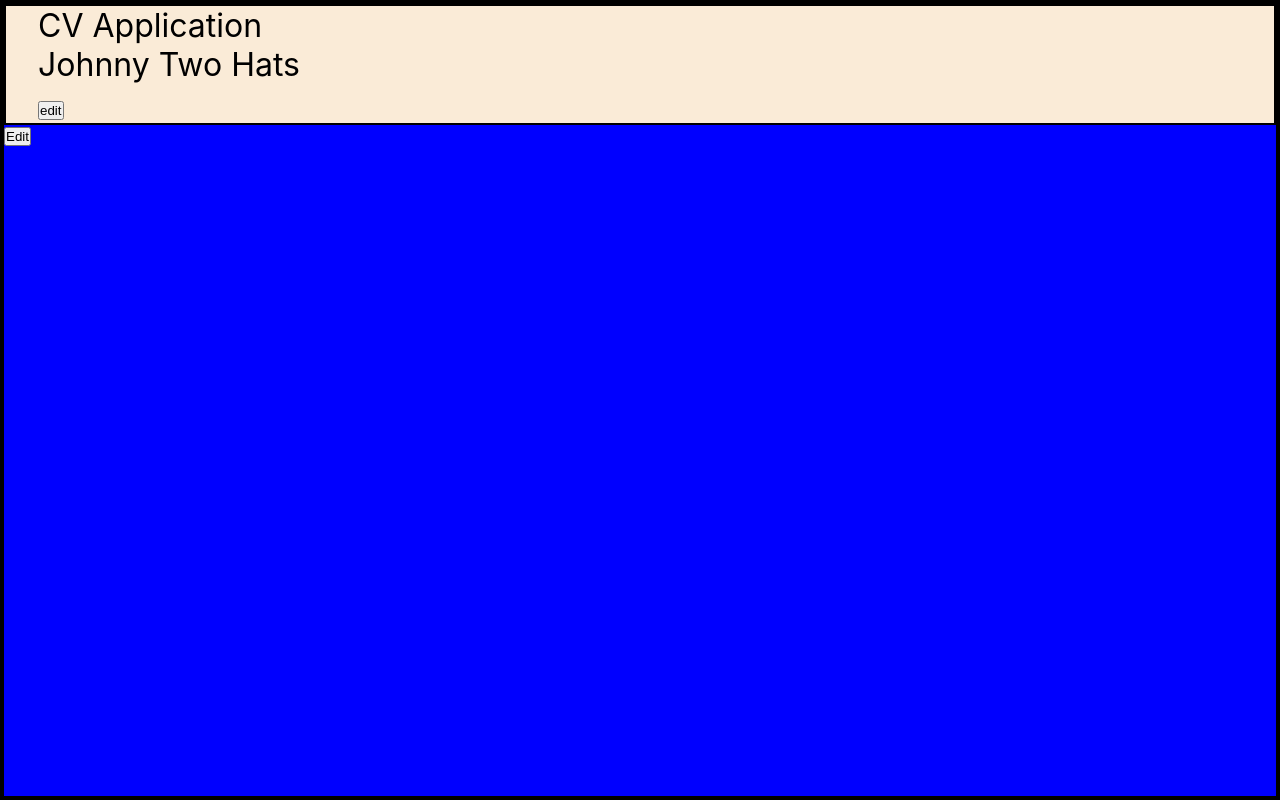
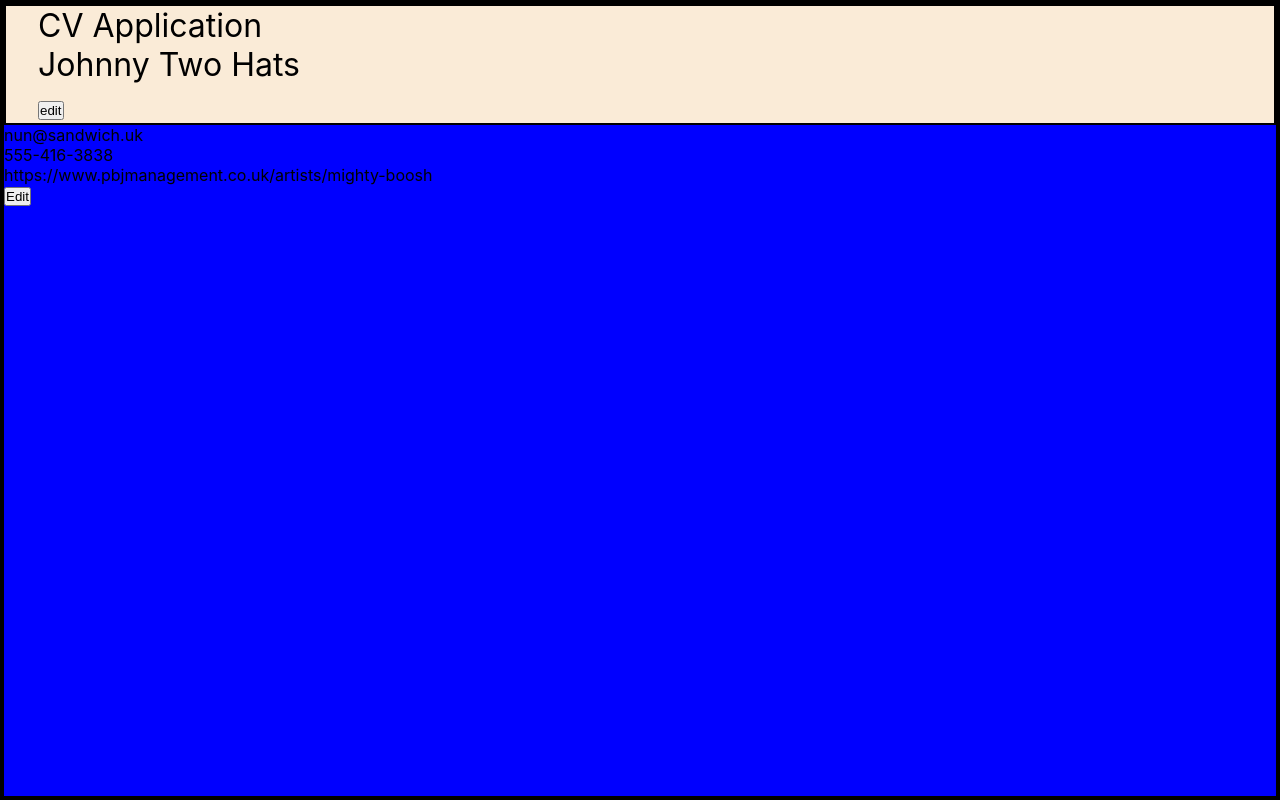
Before and after one commit to SloaneTribble/cv-project, a React (Create React App) app: page / in a window 1280 px wide. Built offline with nearby package versions, Linux system fonts and the light colour scheme.

Commit message:
Finish rudimentary general section

```diff
--- a/src/components/GeneralContainer.js
+++ b/src/components/GeneralContainer.js
@@ -84,14 +84,21 @@ class GeneralContainer extends Component {
       );
     } else {
       buttonText = "Edit";
+      generalField = (
+        <div className="general-info">
+          <div className="email">{this.state.email}</div>
+          <div className="phone">{this.state.phone}</div>
+          <div className="website">{this.state.website}</div>
+        </div>
+      );
     }
 
     return (
       <div className="general">
+        {generalField}
         <button className="general-edit" onClick={this.generalEdit}>
           {buttonText}
         </button>
-        {generalField}
       </div>
     );
   }
```
